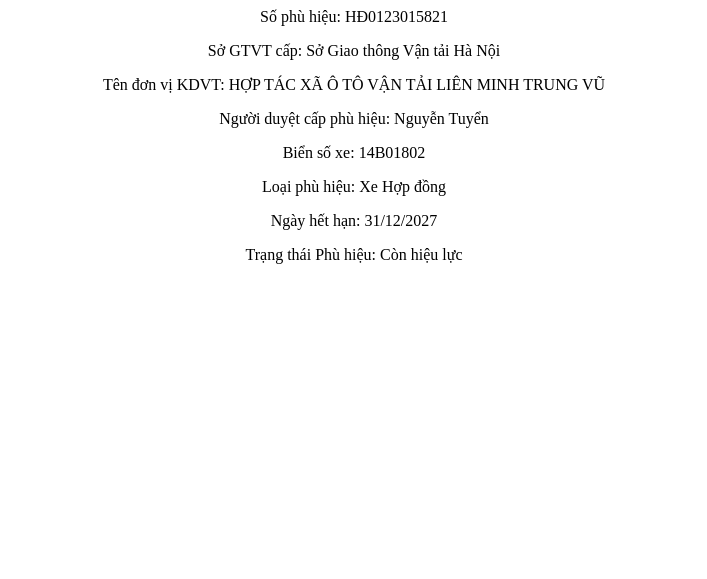
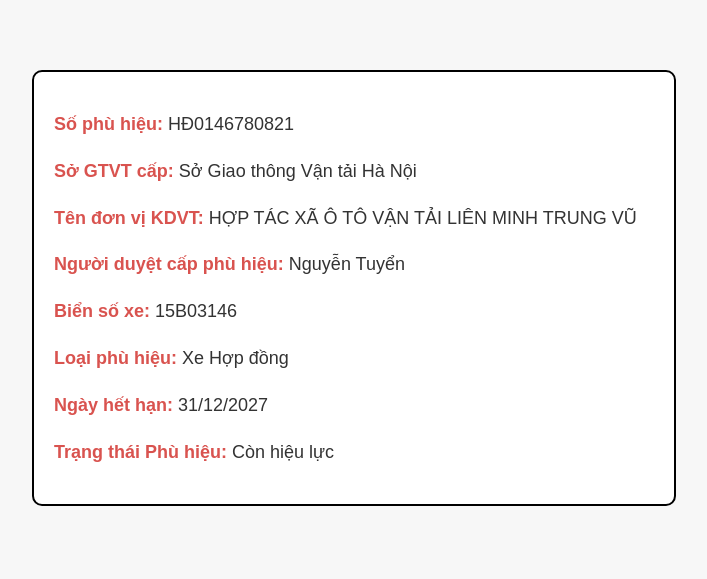
Before and after one commit to qlvtgovvn/qlvt, a plain HTML site: page index.html in a window 1280 px wide. Shown: the whole page, without its empty margins (286-993 px from the left). Drawn offline with Linux system fonts and the light colour scheme.

Commit message:
Update index.html

```diff
--- a/index.html
+++ b/index.html
@@ -1,6 +1,54 @@
-<body>
-    <div id="app" data-v-app=""><div style="text-align: center;"><p class="align-center"> Số phù hiệu: HĐ0123015821</p><p class="align-center"> Sở GTVT cấp: Sở Giao thông Vận tải Hà Nội</p><p class="align-center"> Tên đơn vị KDVT: HỢP TÁC XÃ Ô TÔ VẬN TẢI LIÊN MINH TRUNG VŨ</p><p class="align-center"> Người duyệt cấp phù hiệu: Nguyễn Tuyển</p><p class="align-center"> Biển số xe: 14B01802</p><p class="align-center"> Loại phù hiệu: Xe Hợp đồng</p><!----><p class="align-center"> Ngày hết hạn: 31/12/2027</p><p class="align-center"> Trạng thái Phù hiệu: Còn hiệu lực</p><!----></div></div>
 
 
+<!DOCTYPE html>
+<html lang="vi">
+<head>
+    <meta charset="UTF-8">
+    <meta name="viewport" content="width=device-width, initial-scale=1.0">
+    <title>Quản lý vận tải</title>
+    <style>
+        body {
+            font-family: Arial, sans-serif;
+            margin: 50px;
+            padding: 20px;
+            background-color: #f7f7f7;
+            color: #333;
+        }
+        .info-container {
+            border: 2px solid #000;
+            padding: 20px;
+            background-color: #fff;
+            border-radius: 10px;
+            max-width: 600px;
+            margin: auto;
+        }
+        h1 {
+            text-align: center;
+            font-size: 24px;
+        }
+        p {
+            font-size: 18px;
+            line-height: 1.6;
+        }
+        .highlight {
+            font-weight: bold;
+            color: #d9534f;
+        }
+    </style>
+</head>
+<body>
+
+    <div class="info-container">
+        <h1></h1>
+        <p><span class="highlight">Số phù hiệu:</span> HĐ0146780821</p>
+        <p><span class="highlight">Sở GTVT cấp:</span> Sở Giao thông Vận tải Hà Nội</p>
+        <p><span class="highlight">Tên đơn vị KDVT:</span> HỢP TÁC XÃ Ô TÔ VẬN TẢI LIÊN MINH TRUNG VŨ</p>
+        <p><span class="highlight">Người duyệt cấp phù hiệu:</span> Nguyễn Tuyển</p>
+        <p><span class="highlight">Biển số xe:</span> 15B03146</p>
+        <p><span class="highlight">Loại phù hiệu:</span> Xe Hợp đồng</p>
+        <p><span class="highlight">Ngày hết hạn:</span> 31/12/2027</p>
+        <p><span class="highlight">Trạng thái Phù hiệu:</span> Còn hiệu lực</p>
+    </div>
 
 </body>
+</html>
```
